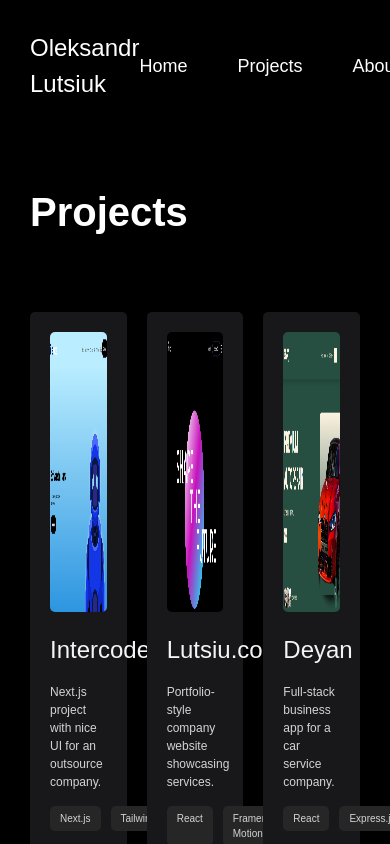
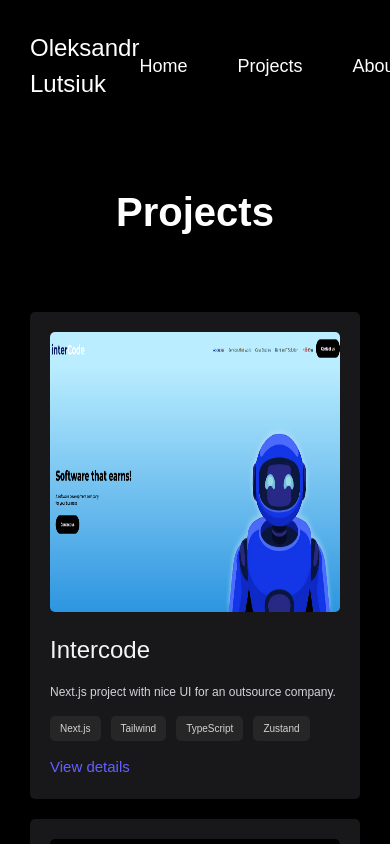
Before and after one commit to lutsiu/portfolio-website, a Next.js app: page /projects in a window 390 px wide. Built offline with nearby package versions, Linux system fonts and the light colour scheme.

Commit message:
Project page is fully responsive

```diff
--- a/src/app/projects/page.tsx
+++ b/src/app/projects/page.tsx
@@ -5,8 +5,10 @@ import Title from "../components/title";
 export default function Projects() {
   return (
     <div className="pt-[5rem]">
-      <Title title="Projects"/>
-      <div className="mt-[7rem] grid grid-cols-3 gap-[2rem]">
+      <div className="text-center md:text-left">
+        <Title title="Projects"/>
+      </div>
+      <div className="mt-[7rem] grid grid-cols-1 lg:grid-cols-3 gap-[2rem]">
         {projectPreviewDetailsData.map((pr, i) => {
           return (
             <ProjectPreviewCard key={i} {...pr}/>
```
